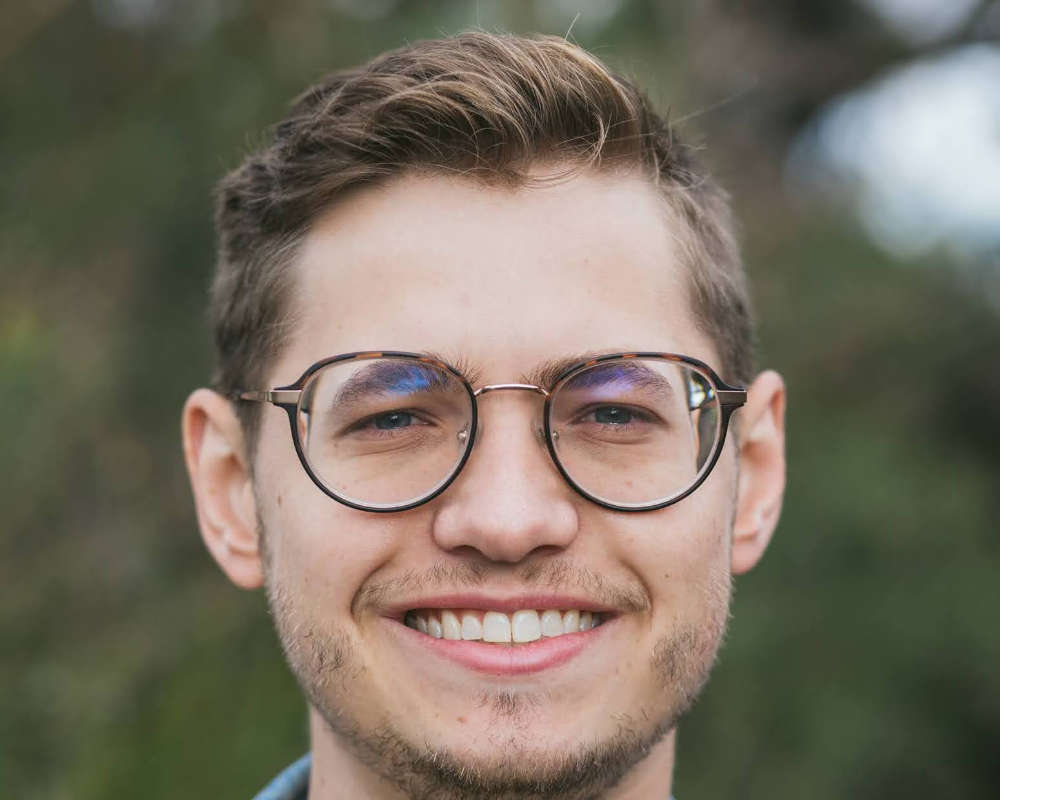
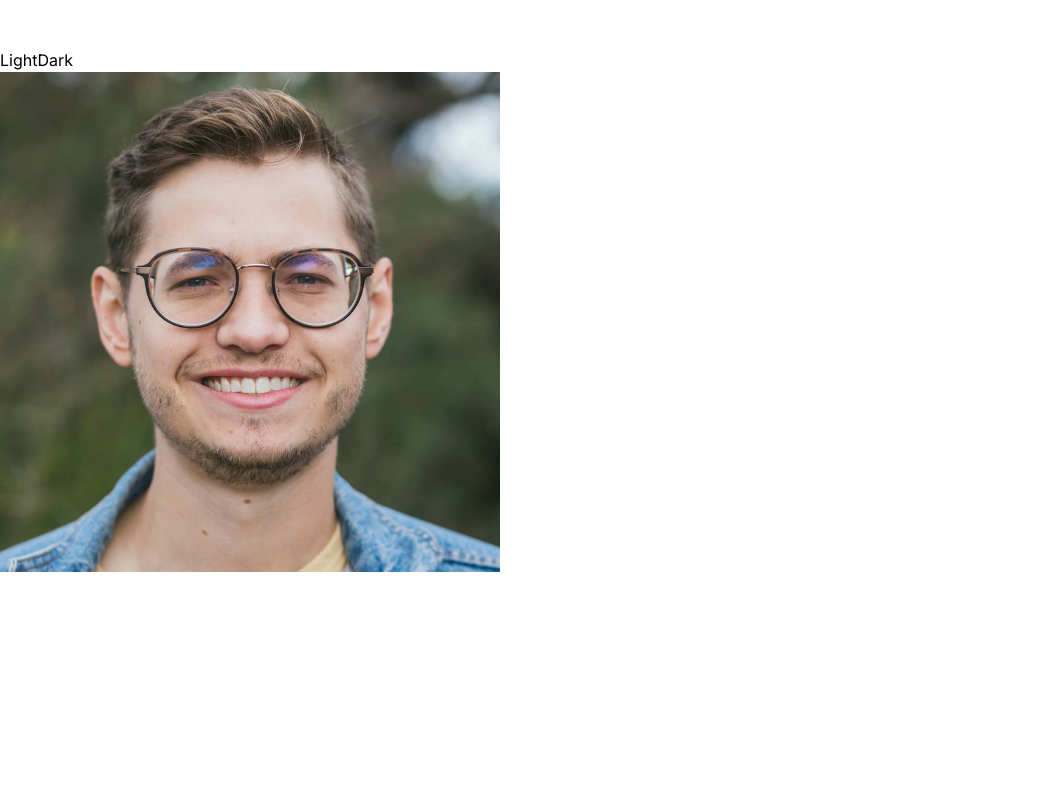
Before and after one commit to randseay/blog, a Next.js app: page / in a window 1280 px wide. Shown: the top 800 px of the page, without its empty margins (0-1063 px from the left). Built offline with nearby package versions, Linux system fonts and the light colour scheme.

Commit message:
Store theme in `localStorage`.

```diff
--- /dev/null
+++ b/src/app/hooks/useTheme.ts
@@ -0,0 +1,22 @@
+import useLocalStorage from '@hooks/useLocalStorage';
+
+export default function useTheme() {
+  const isDark = (localStorage.theme = 'dark');
+  const prefersDark = window.matchMedia('(prefers-color-scheme: dark)').matches;
+  const themeNotFound = !('theme' in localStorage);
+  const osPref = isDark || (themeNotFound && prefersDark) ? 'dark' : 'light';
+  const [theme, setTheme] = useLocalStorage('theme', osPref);
+  console.log({ prefersDark, osPref });
+
+  const updateTheme = (t: 'dark' | 'light') => {
+    if (t === 'dark') {
+      document.documentElement.classList.add('dark');
+    } else {
+      document.documentElement.classList.remove('dark');
+    }
+
+    setTheme(t);
+  };
+
+  return [theme, updateTheme] as const;
+}
--- a/src/app/layout.tsx
+++ b/src/app/layout.tsx
@@ -1,11 +1,13 @@
+import { Inter } from 'next/font/google';
+import Script from 'next/script';
+
 import './globals.css';
-import { Inter } from 'next/font/google';
 
 const inter = Inter({ subsets: ['latin'], variable: '--font-inter' });
 
 export const metadata = {
-  title: 'Create Next App',
-  description: 'Generated by create next app',
+  title: 'Rand Seay | Blog',
+  description: 'Husband, father, developer',
 };
 
 export default function RootLayout({
@@ -15,7 +17,18 @@
 }) {
   return (
     <html lang="en" className={inter.className}>
-      <body>{children}</body>
+      <body>
+        <>
+          {children}
+          <Script strategy="beforeInteractive">
+            {`if (localStorage.theme === 'dark' || (!('theme' in localStorage) && window.matchMedia('(prefers-color-scheme: dark)').matches)) {
+            document.documentElement.classList.add('dark');
+          } else {
+            document.documentElement.classList.remove('dark');
+          }`}
+          </Script>
+        </>
+      </body>
     </html>
   );
 }
--- a/src/app/page.tsx
+++ b/src/app/page.tsx
@@ -1,16 +1,26 @@
+'use client';
 import Image from 'next/image';
 import { Inter } from 'next/font/google';
+
+import useTheme from '@hooks/useTheme';
 
 const inter = Inter({ subsets: ['latin'] });
 
 export default function Home() {
+  const [theme, updateTheme] = useTheme();
+
   return (
     <main>
+      <h1 className="dark:text-white text-gray-800 text-5xl">Hello There</h1>
+
+      <button onClick={() => updateTheme('light')}>Light</button>
+      <button onClick={() => updateTheme('dark')}>Dark</button>
+
       <Image
         src="/headshot.jpg"
         alt="Headshot of Rand"
-        width={1000}
-        height={1000}
+        width={500}
+        height={500}
         priority
       />
     </main>
--- a/tailwind.config.js
+++ b/tailwind.config.js
@@ -1,6 +1,7 @@
 /** @type {import('tailwindcss').Config} */
 module.exports = {
   content: ['./src/**/*.{js,ts,jsx,tsx}'],
+  darkMode: 'class',
   theme: {
     extend: {
       fontFamily: {
--- a/tsconfig.json
+++ b/tsconfig.json
@@ -20,7 +20,8 @@
       }
     ],
     "paths": {
-      "@components/*": ["./src/components/*"]
+      "@components/*": ["./src/app/components/*"],
+      "@hooks/*": ["./src/app/hooks/*"]
     }
   },
   "include": ["next-env.d.ts", "**/*.ts", "**/*.tsx", ".next/types/**/*.ts"],
```
